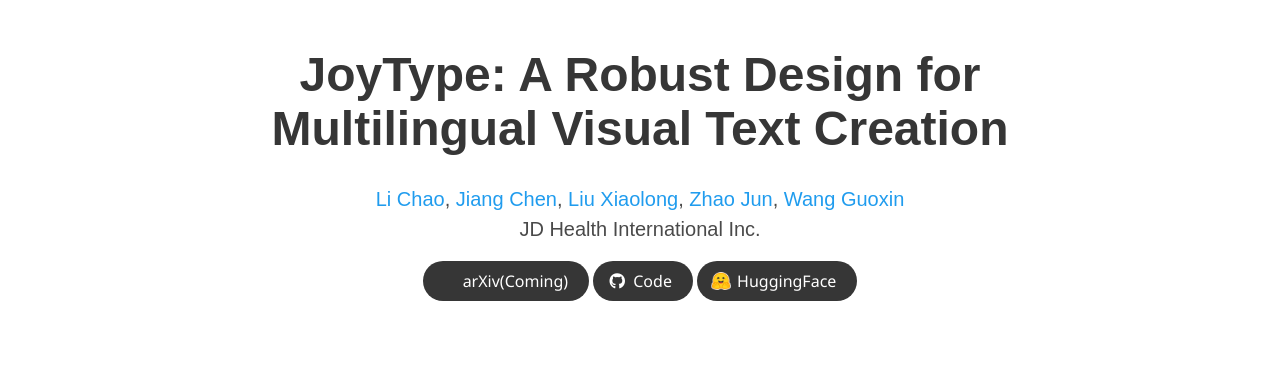
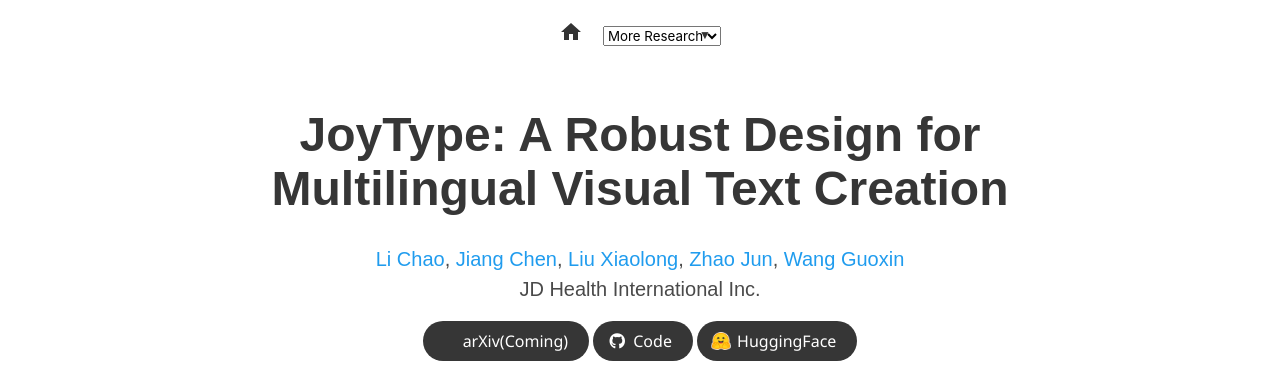
Before and after one commit to jdh-algo/JoyType, a plain HTML site: page index.html in a window 1280 px wide. Shown: the top 380 px of the page. Drawn offline with nearby package versions, Linux system fonts and the light colour scheme; some icons are missing; a web font is replaced by a local one.

Commit message:
Update index.html

```diff
--- a/index.html
+++ b/index.html
@@ -42,9 +42,72 @@
   <script src="static/js/bulma-carousel.min.js"></script>
   <script src="static/js/bulma-slider.min.js"></script>
   <script src="static/js/index.js"></script>
+
+
+
+   <style>
+#nav-wrapper {
+  display: flex;
+  justify-content: center;
+  width: 100%;
+  padding: 10px 0;
+}
+
+#project-nav-container {
+  display: flex;
+  align-items: center;
+  padding-top: 10px;
+}
+
+.home-link {
+  margin-right: 10px;
+}
+
+.house-icon {
+  fill: #333;
+  transition: fill 0.3s ease;
+  width: 24px;
+  height: 24px;
+}
+
+.house-icon:hover {
+  fill: #0366d6;
+}
+.select-wrapper::after {
+  content: "\25BC";
+  position: absolute;
+  top: 50%;
+  right: 10px;
+  transform: translateY(-50%);
+  pointer-events: none;
+  font-size: 12px;
+  color: #333;
+}
+.select-wrapper {
+  position: relative;
+  margin-left: 10px;
+}
+     </style>
 </head>
 
 <body>
+
+  <div id="nav-wrapper">
+    <div id="project-nav-container">
+      <a href="https://github.com/jdh-algo" title="GitHub主页" class="home-link">
+        <svg class="house-icon" viewBox="0 0 24 24" width="24" height="24">
+          <path d="M10 20v-6h4v6h5v-8h3L12 3 2 12h3v8z"/>
+        </svg>
+      </a>
+      <div class="select-wrapper">
+        <select id="project-nav" onchange="location = this.value;">
+          <option value="">More Research</option>
+          <option value="https://jdh-algo.github.io/JoyHallo/">JoyHallo</option>
+          <option value="https://jdh-algo.github.io/JoyType/">JoyType</option>
+        </select>
+      </div>
+    </div>
+  </div>
 
 
   <section class="hero">
```
